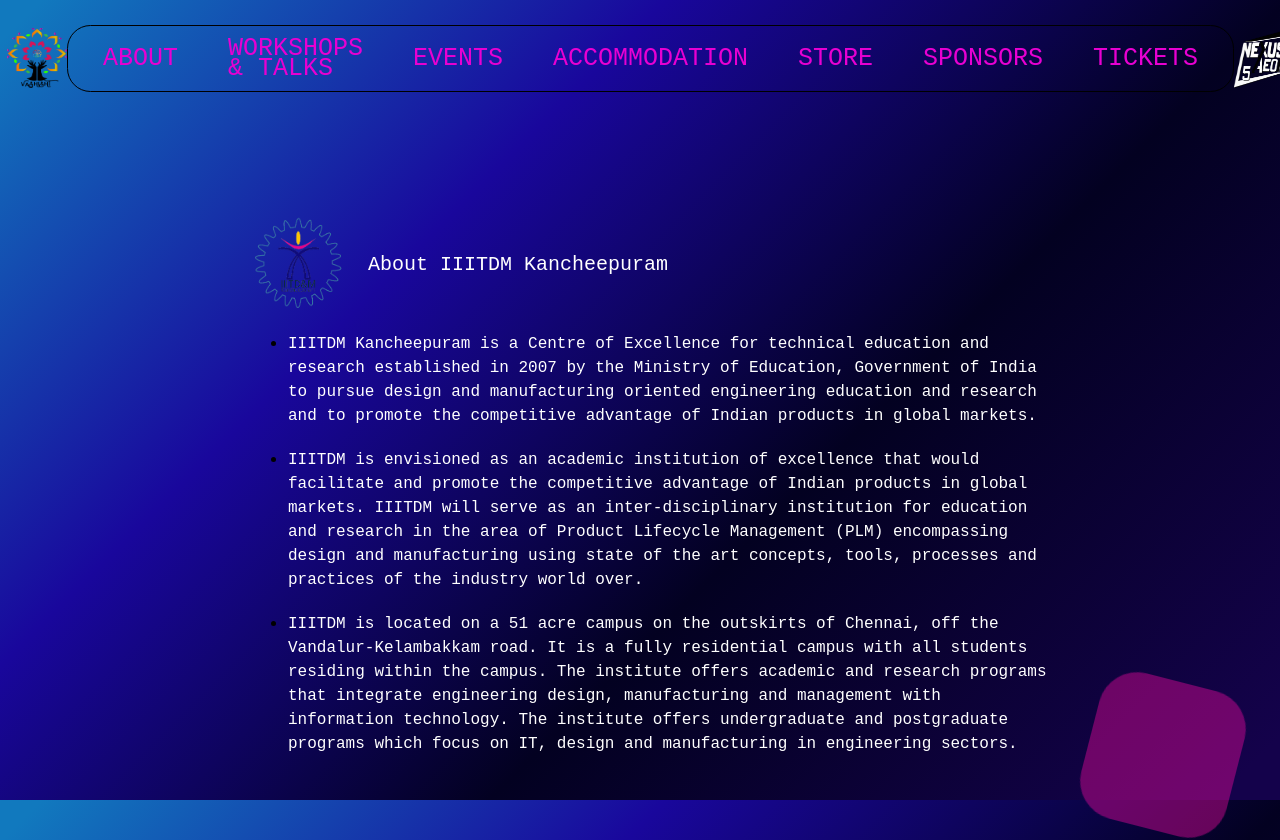
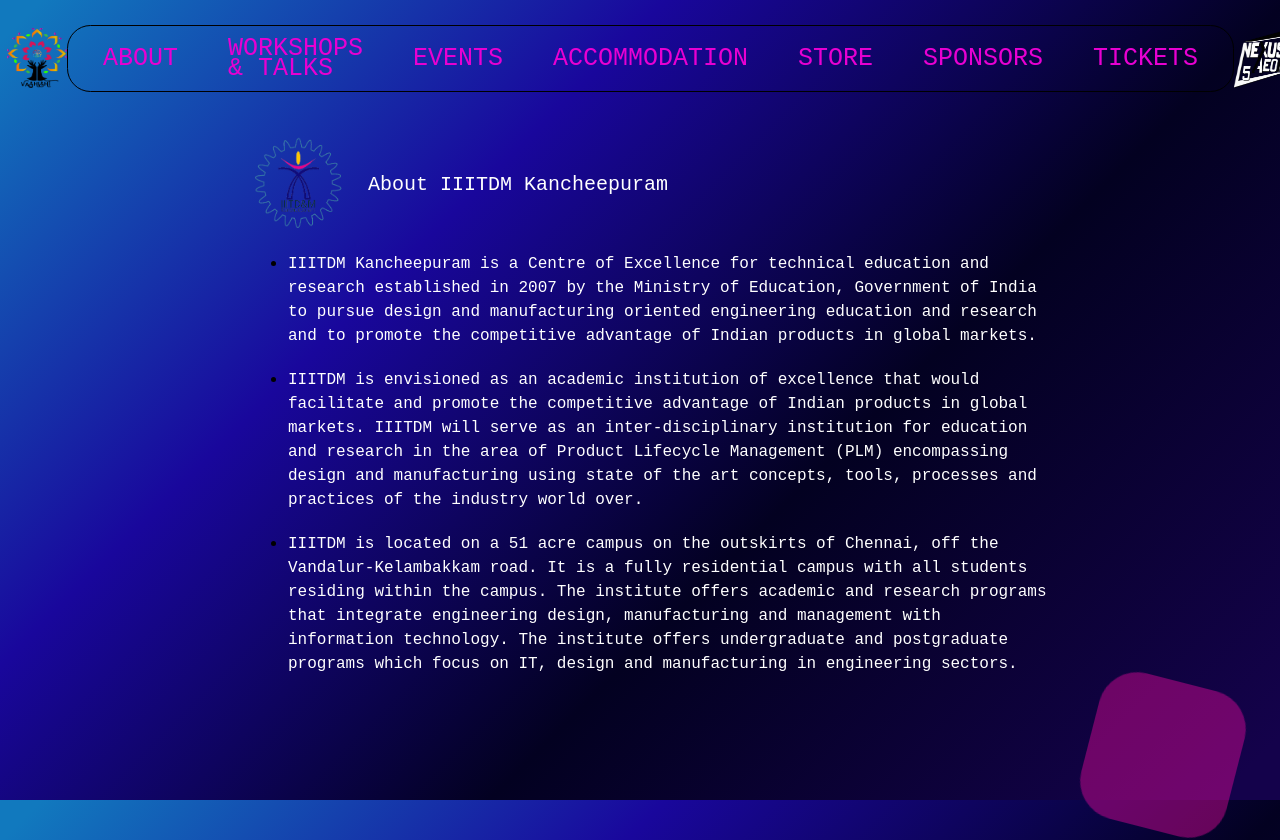
Before and after one commit to harshithb3304/Vashisht24, a Next.js app: page /about in a window 1280 px wide. Shown: the top 840 px of the page. Built offline with nearby package versions, Linux system fonts and the light colour scheme; a web font is replaced by a local one.

Commit message:
alignment

```diff
--- a/src/app/styles/about.module.css
+++ b/src/app/styles/about.module.css
@@ -20,6 +20,8 @@
 .title{
     display:flex;
     align-items: center;
+    margin-top: -5rem;
+
     /* justify-content: space-between; */
 }
 .container ul li p {
```
